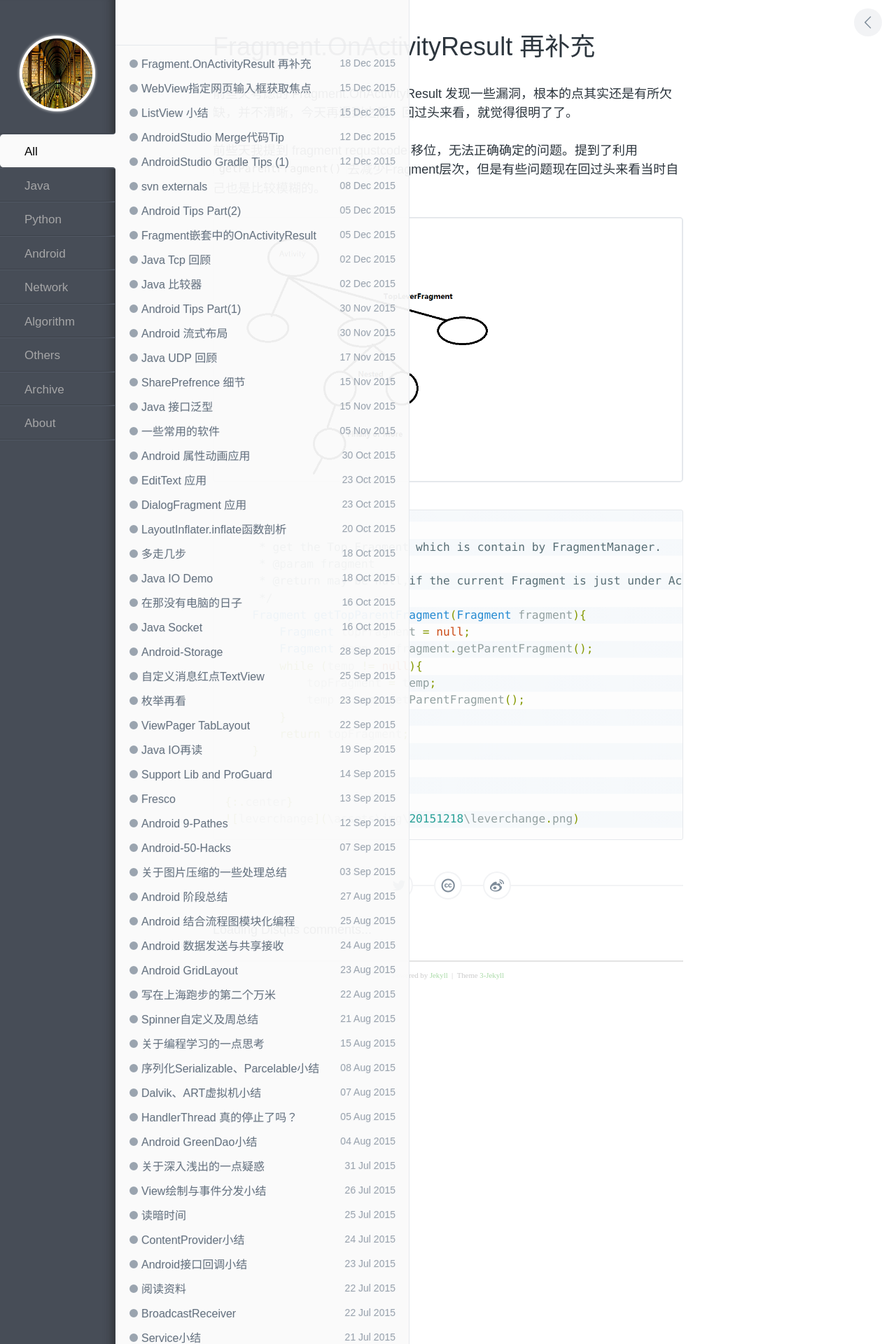
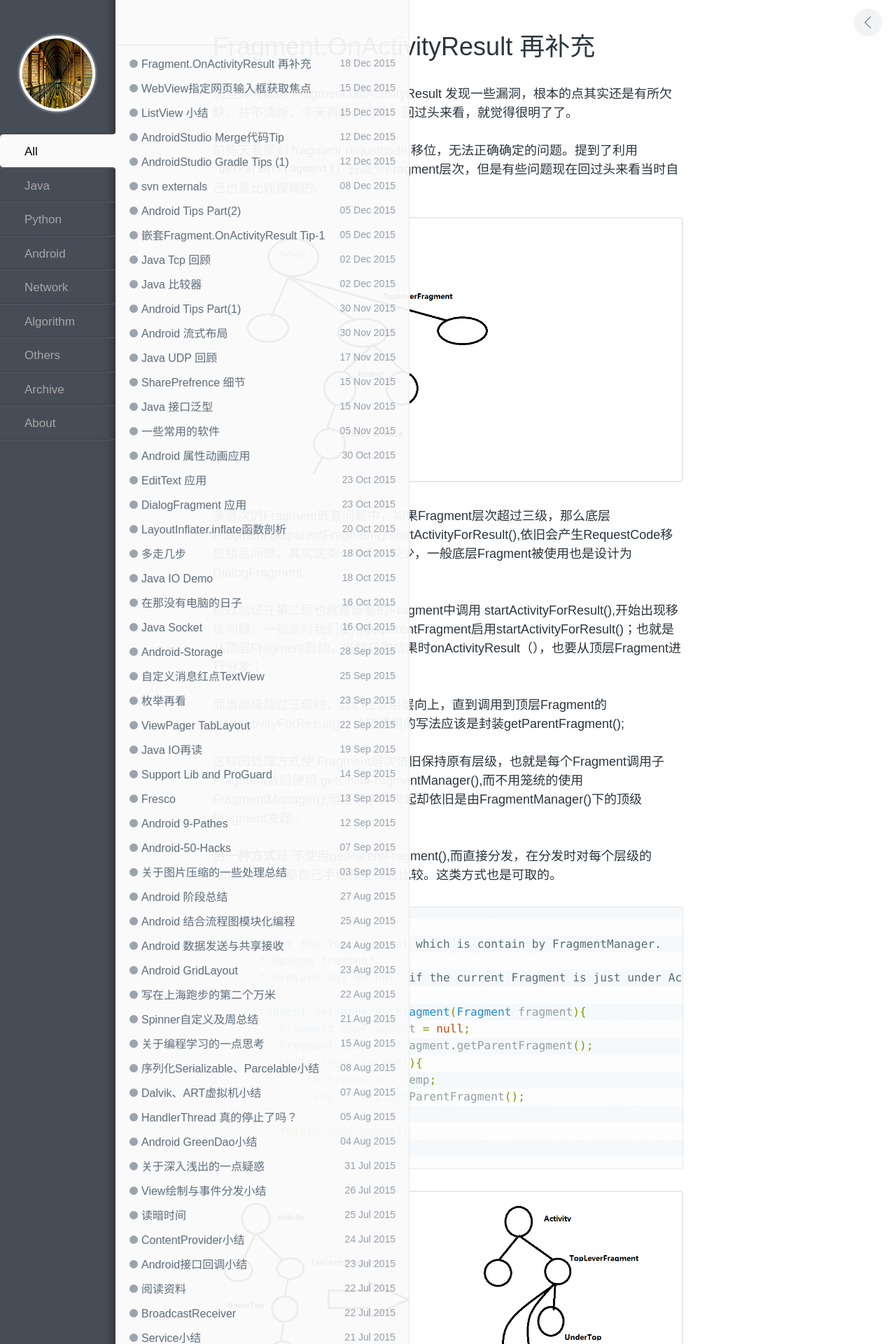
Before and after one commit to enlipan/enlipan.github.io, a Jekyll site: the page built from _posts/2015-12-18-android-fragment-onactivityresult-another-tip.md, in a window 1280 px wide. Shown: the top 1920 px of the page at 70% size. Built offline with Jekyll 4.4.1, drawn with Linux system fonts in a browser that asks for light colours; comment, search, counter and statistics services are not loaded; some of the changed text lies outside the part shown.

Commit message:
modify nested fragment onactivityresult

```diff
--- a/_posts/2015-12-05-android-nested-fragment-onactivityresult.md
+++ b/_posts/2015-12-05-android-nested-fragment-onactivityresult.md
@@ -1,6 +1,6 @@
 ---
 layout: post
-title: Fragment嵌套中的OnActivityResult
+title: 嵌套Fragment.OnActivityResult Tip-1
 category: android
 ---
 StartActivityForResult作为Android中最常用的界面交互函数，其实并没有所想的那么简单，简单的说就是稍不注意就会自己给自己挖坑，后期填坑时还很恶心。
--- a/_posts/2015-12-18-android-fragment-onactivityresult-another-tip.md
+++ b/_posts/2015-12-18-android-fragment-onactivityresult-another-tip.md
@@ -9,12 +9,18 @@
 前些天我提到 fragment requstcode 移位，无法正确确定的问题。提到了利用`getParentFragment()`去减少Fragment层次，但是有些问题现在回过头来看当时自己也是比较模糊的。
 
 
-
-
-
-
 {:.center}
 ![nestedmore4](\assets\img\20151218\levermore4.png)
+
+多层次的Fragment嵌套问题中，如果Fragment层次超过三级，那么底层Fragment.getparentFragment().startActivityForResult(),依旧会产生RequestCode移位错乱问题。其实这类一般用的较少，一般底层Fragment被使用也是设计为DialogFragment。
+
+经过验证在第二层也就是嵌套的Fragment中调用 startActivityForResult(),开始出现移位问题，一般这时我们使用getparentFragment启用startActivityForResult()；也就是从顶层Fragment启动，当然获取结果时onActivityResult（），也要从顶层Fragment进行分发；
+
+而当层级超过三级时，我们应该层层向上，直到调用到顶层Fragment的startActivityForResult()；比较通用的写法应该是封装getParentFragment();
+
+这样的处理方式使 Fragment层次依旧保持原有层级，也就是每个Fragment调用子Fragment依旧使用 getChildFragmentManager(),而不用笼统的使用FragmentManager();但是请求的发起却依旧是由FragmentManager()下的顶级Fragment发起；
+
+**另一种方式**是 不使用getParentFragment(),而直接分发，在分发时对每个层级的requestCode都自己手动移位校验比较。这类方式也是可取的。
 
 
 {% highlight java %}
@@ -34,8 +40,34 @@
         return topFragment;
     }
 
+{% endhighlight %}
+
+
 
 {:.center}
 ![leverchange](\assets\img\20151218\leverchange.png)
 
-{% endhighlight %}
+
+当然在分发时依旧使用这种分发方式：
+
+/**
+    *在嵌套Fragment的父级Fragment中重写onActivityResult();
+    */
+@Override
+public void onActivityResult(int requestCode, int resultCode, Intent data) {
+    super.onActivityResult(requestCode, resultCode, data);
+    // notifying nested fragments (support library bug fix)
+    final FragmentManager childFragmentManager = getChildFragmentManager();
+    if (childFragmentManager != null) {
+        final List<Fragment> nestedFragments = childFragmentManager.getFragments();
+        if (nestedFragments == null || nestedFragments.size() == 0) return;
+        for (Fragment childFragment : nestedFragments) {
+            if (childFragment != null && !childFragment.isDetached() && !childFragment.isRemoving()) {
+                childFragment.onActivityResult(requestCode, resultCode, data);
+            }
+        }
+    }
+
+
+
+以上就是嵌套Fragment startActivityForResult()完整解决方案；
```
